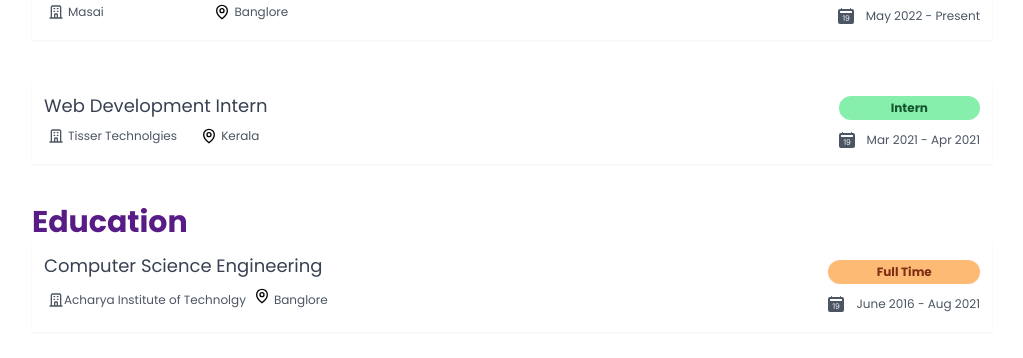
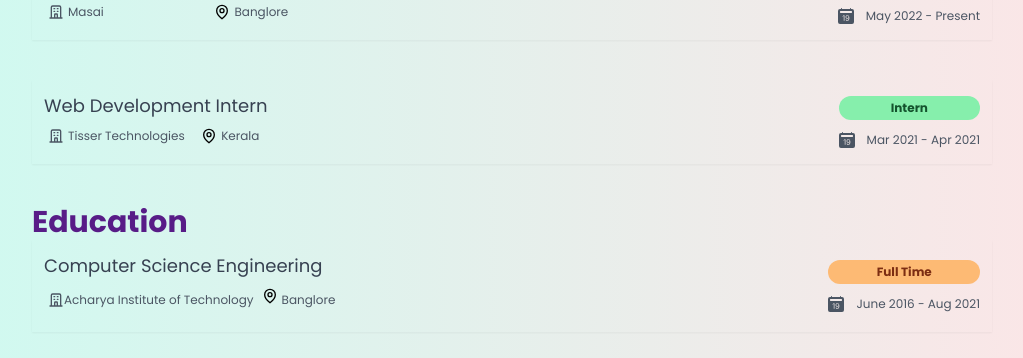
Before and after one commit to naszifnaaz/portfolio, a React (Vite) app: page / in a window 1280 px wide. Shown: the part 1100-1458 px from the top of the page, without its empty margins (128-1151 px from the left). Built offline with nearby package versions, Linux system fonts and the light colour scheme.

Commit message:
ci: background-and-scroll-style

```diff
--- a/src/App.jsx
+++ b/src/App.jsx
@@ -11,14 +11,14 @@ import { About } from "./components/about/About";
 
 function App() {
   return (
-    <>
+    <div className="bg-gradient-to-r from-teal-100 to-rose-100 m-0 p-0">
       <Navbar />
       <Home />
       <About />
       <TechStack />
       <Projects />
       <Footer />
-    </>
+    </div>
   );
 }
 
--- a/src/components/about/About.jsx
+++ b/src/components/about/About.jsx
@@ -13,7 +13,7 @@ const experience = [
   },
   {
     title: "Web Development Intern",
-    company: "Tisser Technolgies",
+    company: "Tisser Technologies",
     location: "Kerala",
     role: "Intern",
     date: "Mar 2021 - Apr 2021",
@@ -23,7 +23,7 @@ const experience = [
 const edu = [
   {
     degree: "Computer Science Engineering",
-    college: "Acharya Institute of Technolgy",
+    college: "Acharya Institute of Technology",
     location: "Banglore",
     date: "June 2016 - Aug 2021",
   },
--- a/src/components/common/Navbar.jsx
+++ b/src/components/common/Navbar.jsx
@@ -9,7 +9,7 @@ export const Navbar = () => {
     ref.current?.scrollIntoView({ behavior: "smooth" });
   }
   return (
-    <div className="flex justify-around items-center my-5">
+    <div className="flex justify-around items-center mb-5 pt-5">
       <div>
         <img src={logo} alt="logo" className="w-32" />
       </div>
--- a/src/components/techstack/TechStack.jsx
+++ b/src/components/techstack/TechStack.jsx
@@ -5,7 +5,7 @@ export const TechStack = () => {
         <p className="text-3xl font-bold md:text-4xl text-purple-950 my-2">
           My Tech Stack
         </p>
-        <p className="mx-8 text-xl text-gray-600">
+        <p className="mx-8 text-xs lg:text-xl text-gray-600">
           Technologies I've been working with recently
         </p>
       </div>
--- a/src/index.css
+++ b/src/index.css
@@ -4,3 +4,24 @@
 @tailwind base;
 @tailwind components;
 @tailwind utilities;
+
+/* width */
+::-webkit-scrollbar {
+    width: 10px;
+}
+
+/* Track */
+::-webkit-scrollbar-track {
+    background: #f1f1f1;
+}
+
+/* Handle */
+::-webkit-scrollbar-thumb {
+    background: #888;
+    border-radius: 5px;
+}
+
+/* Handle on hover */
+::-webkit-scrollbar-thumb:hover {
+    background: #555;
+}
```
